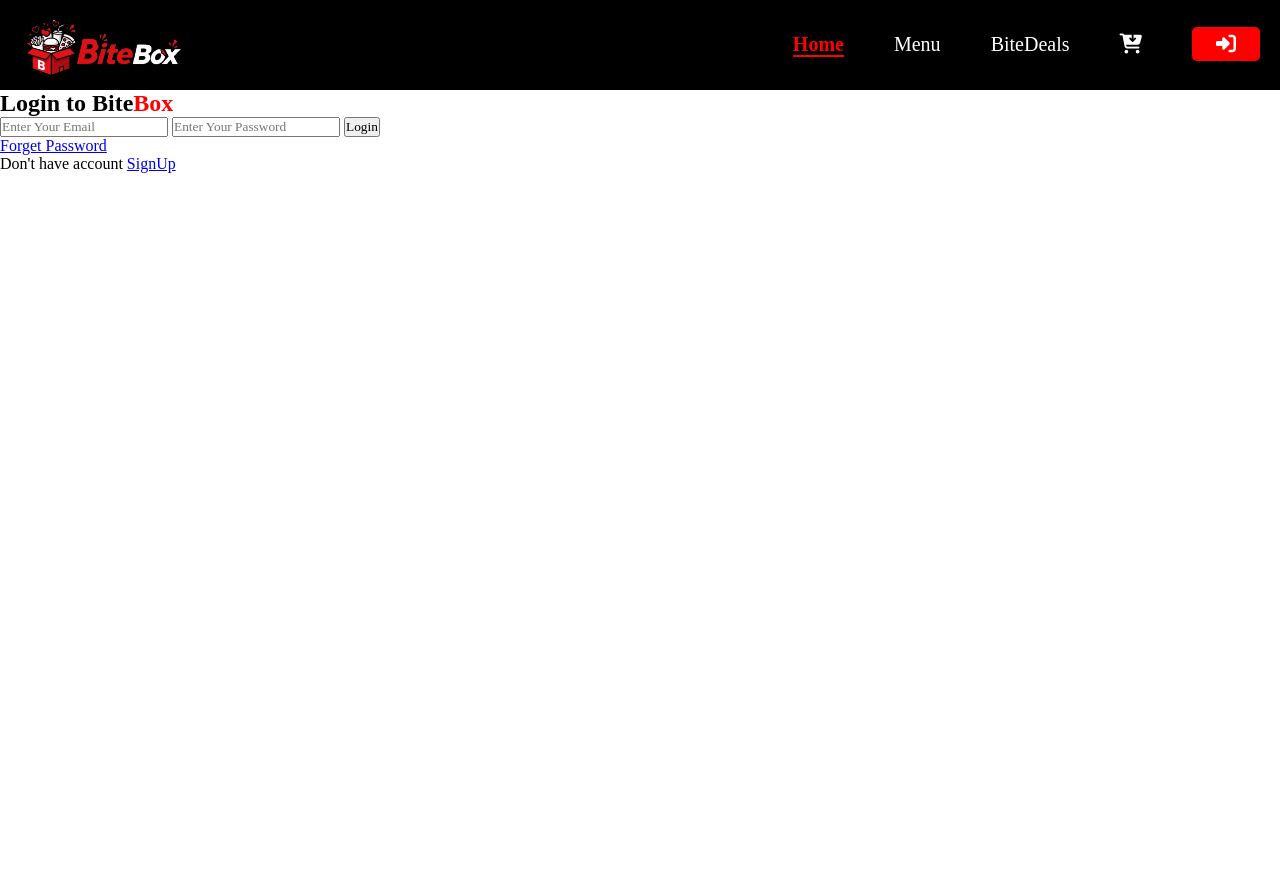
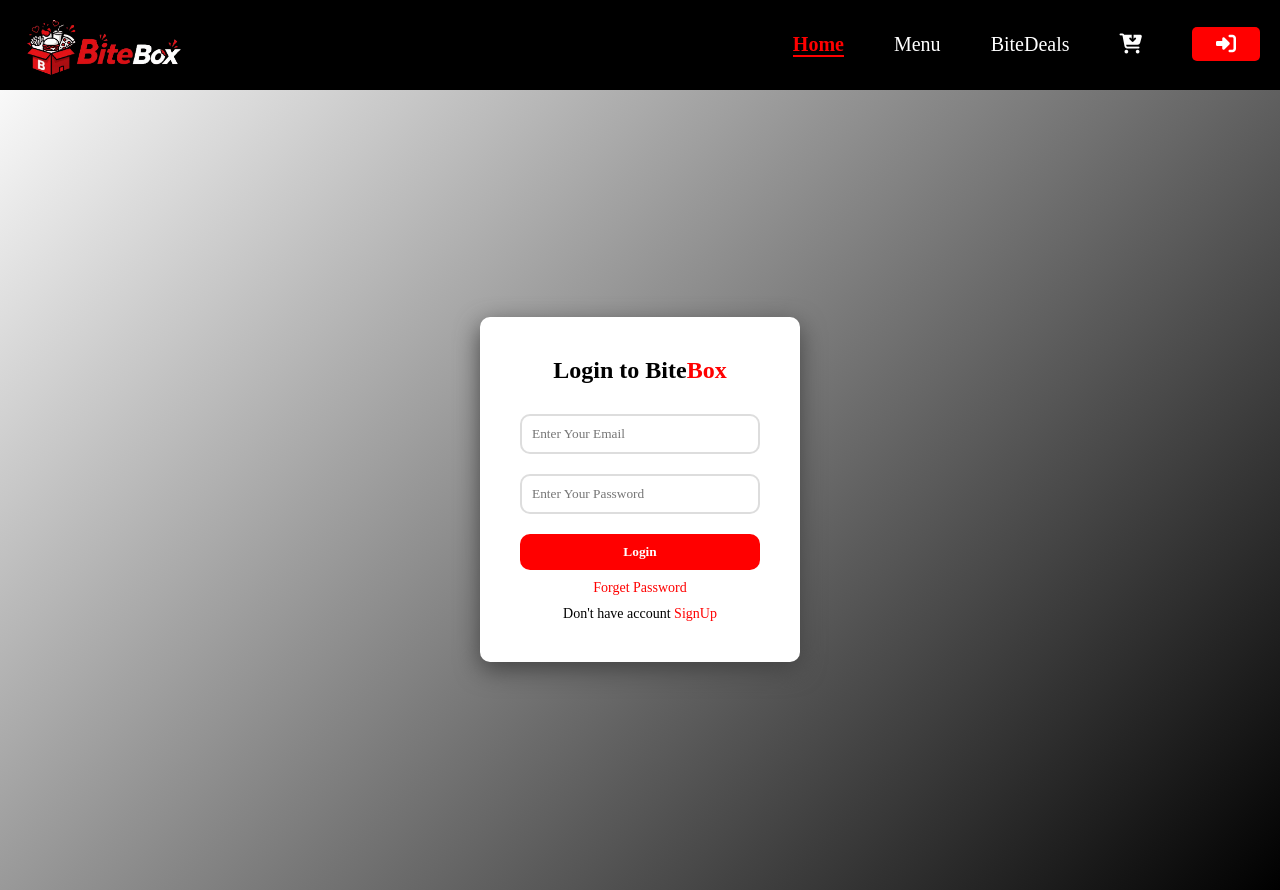
Before and after one commit to bhushank45/BiteBox, a plain HTML site: page login.html in a window 1280 px wide. Before the commit the page ends 800 px from the top, so only its background shows below. Drawn offline with Linux system fonts and the light colour scheme; a web font is replaced by a local one.

Commit message:
enhance style of Authentication

```diff
--- a/login.html
+++ b/login.html
@@ -28,7 +28,7 @@
         </nav>
     </header>
     <section class="auth-container">
-        <div class="">
+        <div class="auth-box">
             <form>
                 <h2>Login to Bite<span style="color: red;">Box</span></h2>
                 <input type="email" placeholder="Enter Your Email" required/>
--- a/style.css
+++ b/style.css
@@ -289,3 +289,56 @@
     font-size: 18px;
     font-weight: bold;
 }
+
+/* Authentication CSS */
+.auth-container{
+    height: 100vh;
+    display: flex;
+    justify-content: center;
+    align-items: center;
+    background: linear-gradient(135deg,#f9f9f9,#000);
+}
+.auth-box{
+    background:white;
+    padding: 40px;
+    border-radius: 10px;
+    width: 320px;
+    text-align: center;
+    box-shadow: 0px 8px 25px #444;
+}
+.auth-box input{
+    width: 100%;
+    border-radius: 10px;
+    padding: 10px;
+    margin: 10px 0px;
+    border: 2px solid #ddd;
+    outline: none;
+}
+.auth-box input:focus{
+    border-color: red;
+}
+.auth-box h2{
+    margin-bottom: 20px;
+}
+.auth-box button{
+    width: 100%;
+    background: red;
+    border: none;
+    border-radius: 10px;
+    padding: 10px;
+    color: #fff;
+    font-weight: bold;
+    margin-top: 10px;
+    cursor: pointer;
+}
+.auth-box button:hover{
+    background: #cc0000;
+}
+.auth-box p{
+    font-size: 14px;
+    margin-top: 10px;
+}
+.auth-box a{
+    color: red;
+    text-decoration: none;
+}
```
Also changed, not shown: signup.html (+1 -1 lines).
